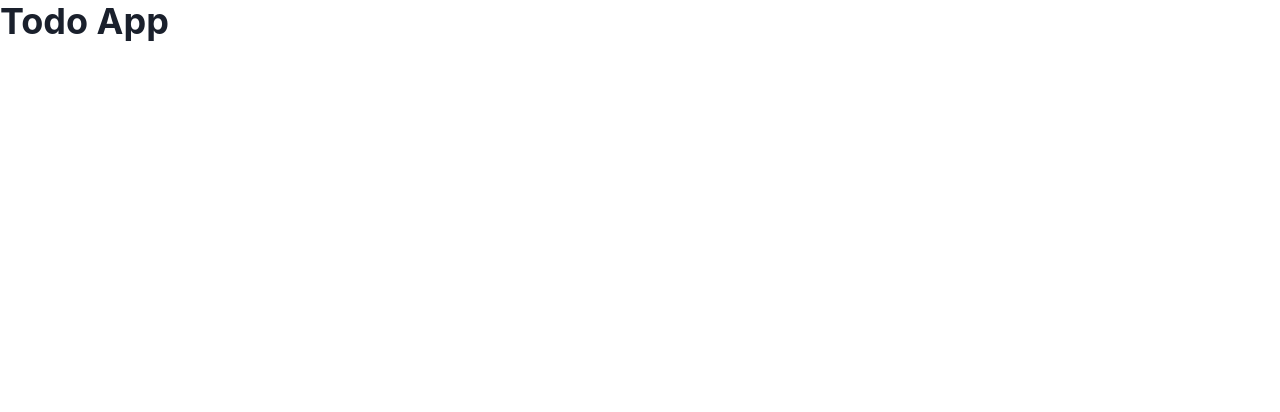
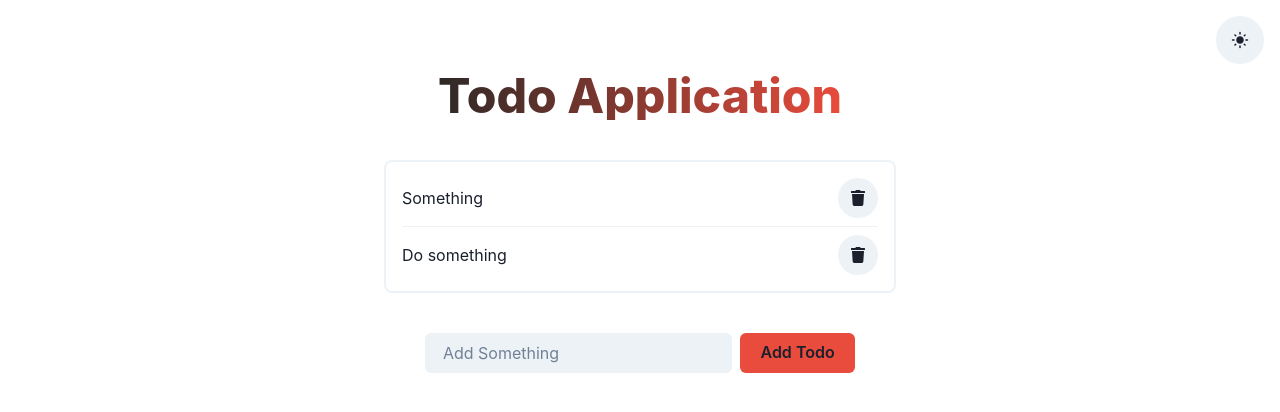
Before and after one commit to danted9822/React-Todo-App, a React (Create React App) app: page / in a window 1280 px wide. Shown: the top 412 px of the page. Built offline with nearby package versions, Linux system fonts and the light colour scheme.

Commit message:
Basic design , add & delete todos.

```diff
--- a/package.json
+++ b/package.json
@@ -10,8 +10,10 @@
     "@testing-library/react": "^13.4.0",
     "@testing-library/user-event": "^13.5.0",
     "framer-motion": "^7.3.5",
+    "nanoid": "^4.0.0",
     "react": "^18.2.0",
     "react-dom": "^18.2.0",
+    "react-icons": "^4.4.0",
     "react-scripts": "5.0.1",
     "web-vitals": "^2.1.4"
   },
--- a/src/App.js
+++ b/src/App.js
@@ -1,11 +1,59 @@
-import { Heading } from '@chakra-ui/react';
+import { Heading, Stack, HStack, VStack, IconButton } from '@chakra-ui/react';
+import TodoList from './components/TodoList';
+import AddTodo from './components/AddTodo';
+import { MdDarkMode, MdLightMode } from 'react-icons/md';
+import { useEffect, useState } from 'react';
 
 
 function App() {
+
+  const initailTodos = [
+    {
+      id: 1,
+      body: 'Something',
+    },
+    {
+      id: 2,
+      body: 'Do something',
+    }
+
+  ]
+
+  const [todos, setTodos] = useState(initailTodos);
+
+  function deleteTodo(id) {
+
+    const newTodos = todos.filter(todo => {
+
+      return todo.id !== id;
+
+    } )
+      setTodos(newTodos)
+  }
+
+  function addTodo(todo) {
+    setTodos([...todos, todo]);
+  }
+
+
   return (
-    <Heading>
-      Todo App
-    </Heading>
+    <VStack p={4}>
+      <IconButton
+        icon={<MdLightMode />}
+        isRound="true"
+        size="lg"
+        alignSelf={'flex-end'} />
+      <Heading
+        mb="8"
+        fontWeight="extrabold"
+        size="2xl"
+        bgGradient="linear(to-r, #2D2926FF, #E94B3CFF)"
+        bgClip="text">
+        Todo Application
+      </Heading>
+      <TodoList todos={todos} deleteTodo={deleteTodo} />
+      <AddTodo addTodo={addTodo} />
+    </VStack>
   );
 }
 
--- /dev/null
+++ b/src/components/AddTodo.js
@@ -0,0 +1,43 @@
+import { Button, HStack, Input } from '@chakra-ui/react'
+import { nanoid } from 'nanoid';
+import React, { useState } from 'react'
+
+
+
+function AddTodo({ addTodo }) {
+
+  function handleSubmit(e) {
+    e.preventDefault();
+
+    const todo = {
+      id: nanoid(),
+      body: content
+    }
+
+    addTodo(todo)
+
+  }
+
+  const [content, setContent] = useState("")
+
+  return (
+    <form onSubmit={handleSubmit}>
+
+      <HStack mt="8">
+        <Input variant="filled"
+          placeholder="Add Something"
+          value={content}
+          onChange={(e) => setContent(e.target.value)} />
+        <Button
+          bgColor={"#E94B3CFF"}
+          px="8"
+          type='submit'>
+          Add Todo
+        </Button>
+      </HStack>
+
+    </form>
+  )
+}
+
+export default AddTodo
--- /dev/null
+++ b/src/components/TodoList.js
@@ -0,0 +1,41 @@
+import React from 'react'
+import { Heading, Text, HStack, VStack, IconButton, StackDivider, Spacer,Badge } from '@chakra-ui/react';
+import { FaTrash } from 'react-icons/fa';
+
+function TodoList({todos, deleteTodo}) {
+
+
+    if (!todos.length) {
+        return (
+          <Badge colorScheme='green' p='4' m='4' borderRadius='lg'>
+            No Todos, yay!!!
+          </Badge>
+        );
+      }
+
+    return (
+        <VStack
+            divider={<StackDivider />}
+            borderColor="gray.100"
+            borderWidth="2px"
+            p="4"
+            borderRadius="lg"
+            w="100%"
+            maxW={{base: "90vw" , sm: "80vw", lg: "50vm", xl: "40vw" }}
+            alignItems="stretch"
+        >
+            {todos.map(todo => (
+                <HStack key={todo.id}>
+                    <Text>{todo.body}</Text>
+                    <Spacer/>
+                    <IconButton
+                        icon={<FaTrash />}
+                        isRound="true"
+                        onClick={() => deleteTodo(todo.id)} />
+                </HStack>
+            ))}
+        </VStack>
+    )
+}
+
+export default TodoList
```
Also changed, not shown: 1 other file (tests, documents, lock files or other folders).
